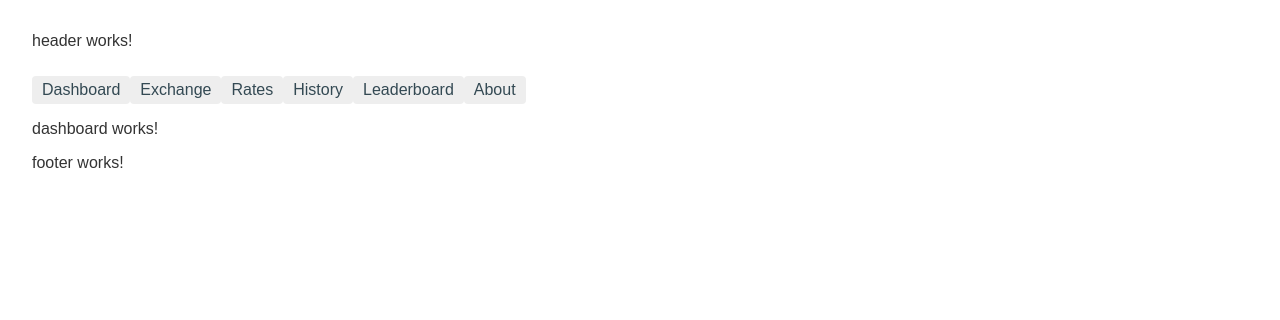
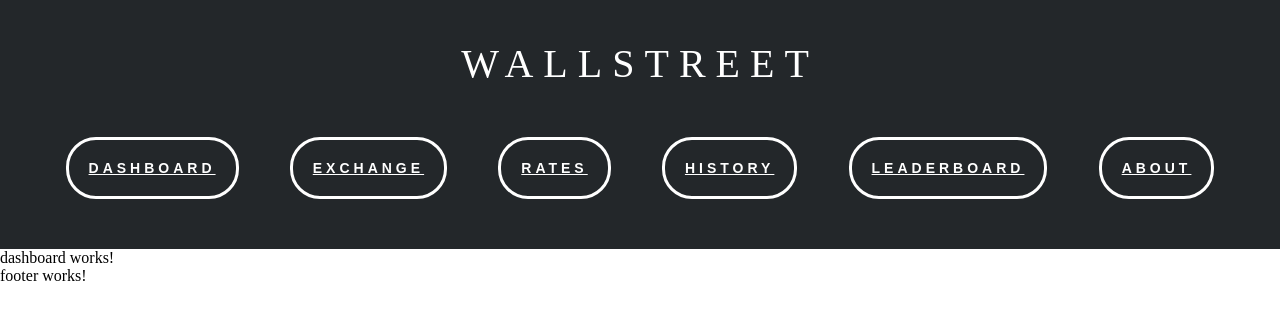
Before and after one commit to Ffabisiakk/Wallstreet-Game-Frontend, an Angular app: page /dashboard in a window 1280 px wide. Shown: the top 320 px of the page. Built offline with nearby package versions, Linux system fonts and the light colour scheme.

Commit message:
styling + html structure

```diff
--- a/src/app/app.component.css
+++ b/src/app/app.component.css
@@ -1,27 +1,20 @@
-h1 {
-  font-size: 1.2em;
-  margin-bottom: 0;
+.head {
+  background: #23272a;
 }
-h2 {
-  font-size: 2em;
-  margin-top: 0;
-  padding-top: 0;
+
+a {
+  border: 3px solid #fff;
+  border-radius: 30px;
+  color: #fff;
+  font: 900 14px proxima-nova, sans-serif;
+  text-transform: uppercase;
+  letter-spacing: 4px;
+  padding: 20px;
+  cursor: pointer;
+  margin: 50px 2%;
+  display: inline-block;
 }
-nav a {
-  padding: 5px 10px;
-  text-decoration: none;
-  margin-top: 10px;
-  display: inline-block;
-  background-color: #eee;
-  border-radius: 4px;
+
+nav {
+  text-align: center;
 }
-nav a:visited, a:link {
-  color: #334953;
-}
-nav a:hover {
-  color: #039be5;
-  background-color: #cfd8dc;
-}
-nav a.active {
-  color: #039be5;
-}
--- a/src/app/globals.ts
+++ b/src/app/globals.ts
@@ -1 +1,2 @@
-export const endpoint = 'https://wallstreet-app.herokuapp.com/';
+// export const endpoint = 'https://wallstreet-app.herokuapp.com/';
+export const endpoint = 'http://localhost:8080/';
--- a/src/app/header/header.component.css
+++ b/src/app/header/header.component.css
@@ -0,0 +1,9 @@
+* {
+  font-size: 40px;
+  text-align: center;
+  padding-top: 40px;
+  letter-spacing: 10px;
+  text-transform: uppercase;
+  text-effect: engrave;
+  color: #fff;
+}
--- a/src/app/header/header.component.html
+++ b/src/app/header/header.component.html
@@ -1 +1 @@
-<p>header works!</p>
+<p>Wallstreet</p>
--- a/src/app/rates/rates.component.css
+++ b/src/app/rates/rates.component.css
@@ -0,0 +1,15 @@
+.rates-container {
+ padding-top: 30px;
+}
+
+.list-block {
+  display: inline-grid;
+}
+
+li {
+  display: block;
+  list-style: none;
+  text-align: right;
+  font-family: monospace;
+  font-size: 15px;
+}
--- a/src/app/rates/rates.component.html
+++ b/src/app/rates/rates.component.html
@@ -1,6 +1,21 @@
-<h2>Rate</h2>
-<p>
-  Data: {{rate.date}}
-  Bitcoin: {{rate.bitcoinRate}}
-  Euro: {{rate.eurRate}}
-</p>
+<h2>Rates: {{id}}</h2>
+<label class="date-picker">
+  <input [(ngModel)]="date" type="date" (change)="setDate()"/>
+  <input [(ngModel)]="hour" type="number" (change)="setDate()"/>
+</label>
+<div class="rates-container">
+  <div class="list-block">Buy:
+    <ul>
+      <li *ngFor="let rate of rate.purchaseRates">
+        {{rate.name}} {{rate.amount | number: '0.9'}}
+      </li>
+    </ul>
+  </div>
+  <div class="list-block">Sell:
+    <ul>
+      <li *ngFor="let rate of rate.saleRates">
+        {{rate.name}} {{rate.amount | number: '0.9'}}
+      </li>
+    </ul>
+  </div>
+</div>
--- a/src/styles.css
+++ b/src/styles.css
@@ -1,20 +1,8 @@
-h1 {
-  color: #369;
-  font-family: Arial, Helvetica, sans-serif;
-  font-size: 250%;
+
+* {
+  margin: 0;
+  padding: 0;
+  border: 0;
+  font-size: 100%;
+  vertical-align: baseline;
 }
-h2, h3 {
-  color: #444;
-  font-family: Arial, Helvetica, sans-serif;
-  font-weight: lighter;
-}
-body {
-  margin: 2em;
-}
-body, input[type="text"], button {
-  color: #333;
-  font-family: Cambria, Georgia, sans-serif;
-}
-* {
-  font-family: Arial, Helvetica, sans-serif;
-}
```
